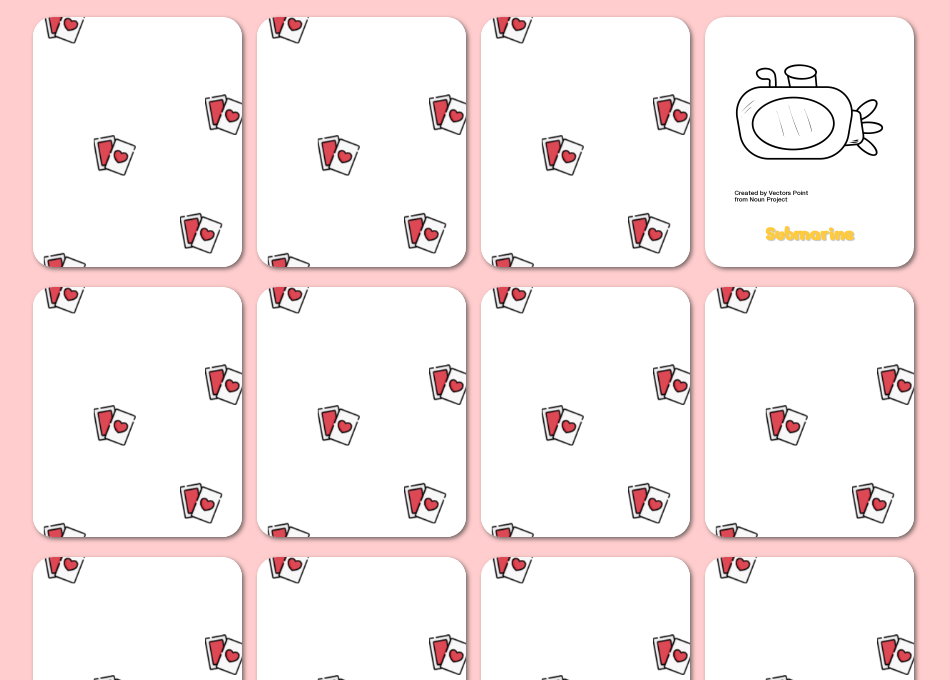
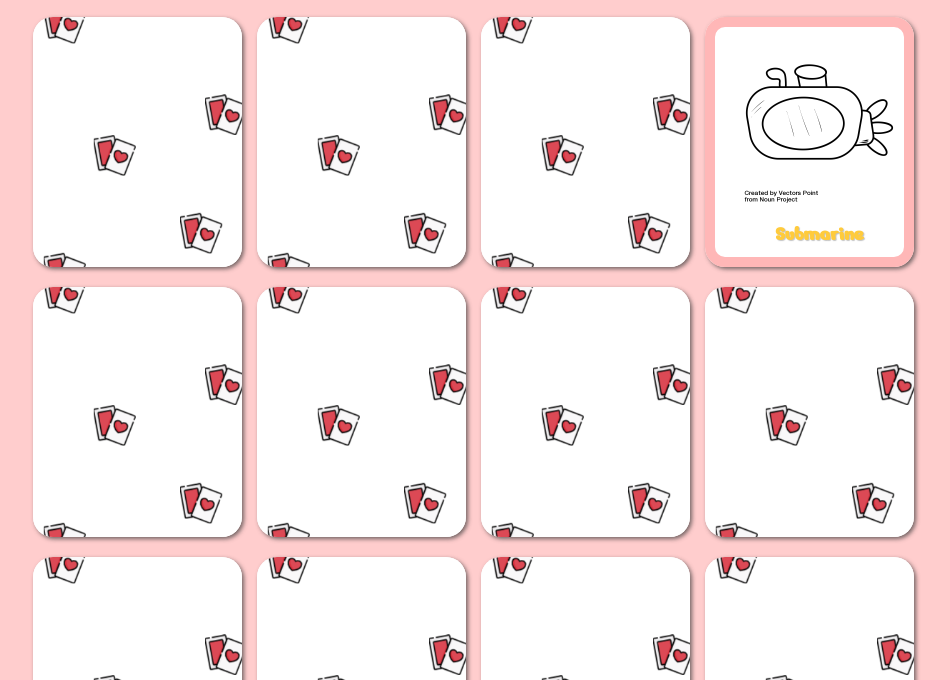
Before and after one commit to leitongchen/html-css-memory, a plain HTML site: page index.html in a window 1280 px wide. Shown: the part 120-800 px from the top of the page, without its empty margins (159-1109 px from the left). Drawn offline with Linux system fonts and the light colour scheme.

Commit message:
aggiunta dettagli

```diff
--- a/style.css
+++ b/style.css
@@ -129,6 +129,8 @@ main {
     height: 100%;
 
     display: none;
+
+    border: 10px solid rgb(255, 183, 183);
 }
 
 .vedo-card h3 {
```
